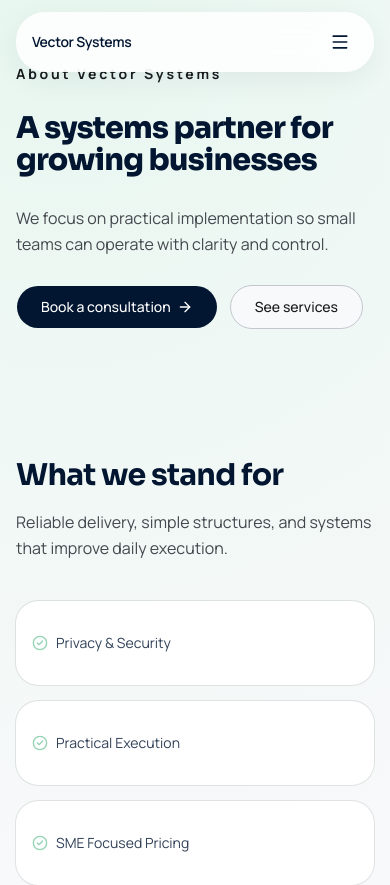
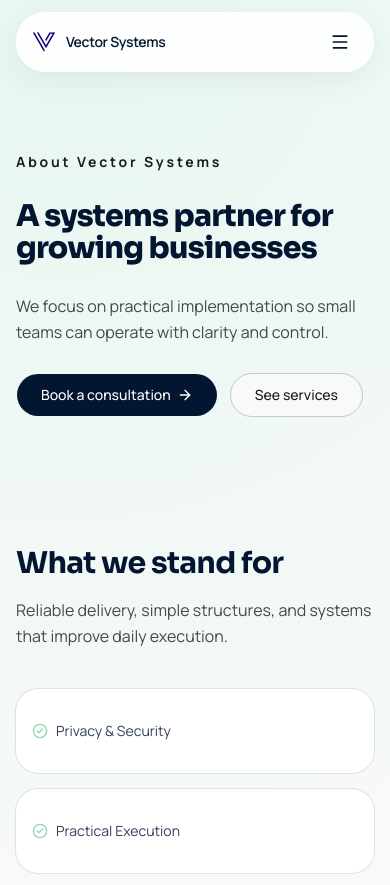
Before and after one commit to Moe-Hatim/vector-systems, a Next.js app: page /about in a window 390 px wide. Shown: the top 885 px of the page. Built offline with nearby package versions, Linux system fonts and the light colour scheme.

Commit message:
Improve mobile header UX and add branding logo treatments

```diff
--- a/app/layout.tsx
+++ b/app/layout.tsx
@@ -47,7 +47,7 @@ export default function RootLayout({
     <html lang="en" className={`${bodyFont.variable} ${headingFont.variable}`}>
       <body>
         <SiteHeader />
-        {children}
+        <div className="pt-[5.5rem] md:pt-[6rem]">{children}</div>
         <SiteFooter />
       </body>
     </html>
--- a/components/site/page-hero.tsx
+++ b/components/site/page-hero.tsx
@@ -1,3 +1,4 @@
+import Image from "next/image";
 import { ArrowRight } from "lucide-react";
 import Link from "next/link";
 import { Button } from "@/components/ui/button";
@@ -22,8 +23,9 @@ export function PageHero({
   secondaryHref,
 }: PageHeroProps) {
   return (
-    <section className="section-shell pt-32 md:pt-36">
-      <div className="container-shell animate-enter-up space-y-7">
+    <section className="section-shell relative overflow-hidden pt-6 md:pt-10">
+      <div className="container-shell grid items-center gap-8 md:grid-cols-[1fr_240px] lg:grid-cols-[1fr_300px]">
+        <div className="animate-enter-up space-y-7">
           <p className="eyebrow text-sm font-bold tracking-[0.2em] md:text-base">{eyebrow}</p>
           <h1 className="max-w-4xl text-3xl font-extrabold leading-[1.08] tracking-tight text-primary sm:text-4xl md:text-5xl lg:text-6xl">
             {title}
@@ -45,6 +47,11 @@ export function PageHero({
             ) : null}
           </div>
         </div>
+
+        <div className="pointer-events-none hidden justify-end md:flex">
+          <Image src="/vector-logo.svg" alt="" aria-hidden width={260} height={260} className="opacity-10 lg:size-[280px]" />
+        </div>
+      </div>
     </section>
   );
 }
--- a/components/site/services/service-offer-card.tsx
+++ b/components/site/services/service-offer-card.tsx
@@ -26,7 +26,7 @@ export function ServiceOfferCard({ offer }: ServiceOfferCardProps) {
   return (
     <Card className="border-border/70 bg-white shadow-none">
       <CardHeader className="space-y-3">
-        <p className="text-xs font-semibold tracking-[0.16em] text-accent uppercase">{offer.title}</p>
+        <p className="text-lg font-extrabold tracking-[0.04em] text-secondary md:text-xl">{offer.title}</p>
         <CardTitle className="text-2xl leading-tight text-primary md:text-3xl">{offer.headline}</CardTitle>
         <p className="text-sm leading-relaxed text-[var(--on-surface-variant)] md:text-base">{offer.description}</p>
       </CardHeader>
--- a/components/site/site-header.tsx
+++ b/components/site/site-header.tsx
@@ -1,5 +1,6 @@
 "use client";
 
+import Image from "next/image";
 import Link from "next/link";
 import { usePathname } from "next/navigation";
 import { Menu, X } from "lucide-react";
@@ -19,19 +20,18 @@ export function SiteHeader() {
   const [menuOpen, setMenuOpen] = useState(false);
 
   const isActive = (href: string) => {
-    if (href === "/") {
-      return pathname === "/";
-    }
+    if (href === "/") return pathname === "/";
     return pathname === href || pathname.startsWith(`${href}/`);
   };
 
   return (
     <header className="fixed inset-x-0 top-0 z-50">
       <div className="container-shell pt-3 md:pt-4">
-        <div className="rounded-2xl bg-white/85 px-4 py-3 shadow-[0_8px_30px_rgba(3,22,49,0.06)] backdrop-blur-xl md:px-6">
+        <div className="rounded-2xl bg-white/88 px-4 py-3 shadow-[0_8px_30px_rgba(3,22,49,0.06)] backdrop-blur-xl md:px-6">
           <div className="flex items-center justify-between">
-            <Link href="/" className="text-sm font-semibold tracking-tight text-primary md:text-base">
-              {siteConfig.name}
+            <Link href="/" className="flex items-center gap-2.5 text-sm font-semibold tracking-tight text-primary md:text-base">
+              <Image src="/vector-logo.svg" alt="Vector Systems logo" width={30} height={30} className="size-6 md:size-7" priority />
+              <span>{siteConfig.name}</span>
             </Link>
 
             <nav className="hidden items-center gap-7 md:flex">
```
Also changed, not shown: public/vector-logo.svg (added). Lines whose indentation alone changed are shown as unchanged.
